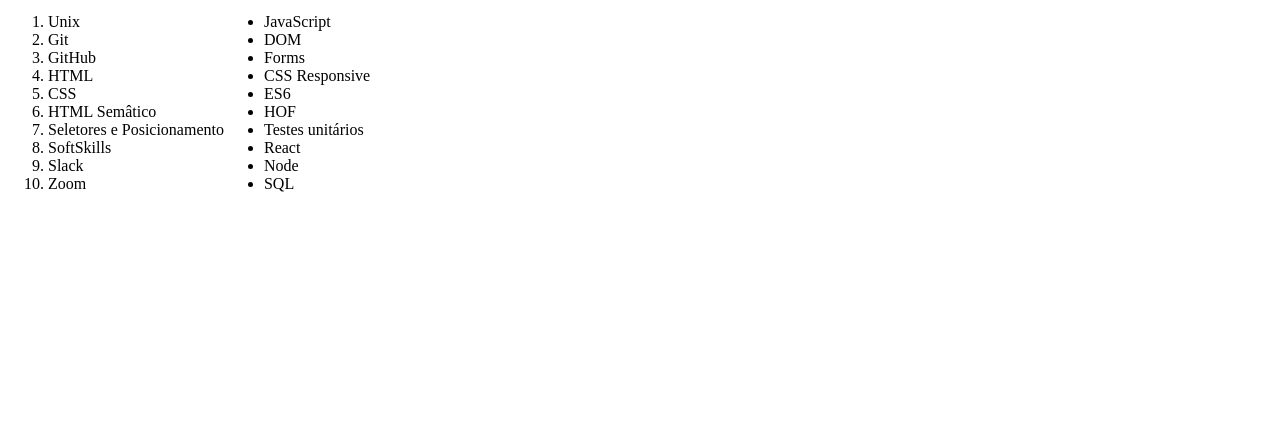
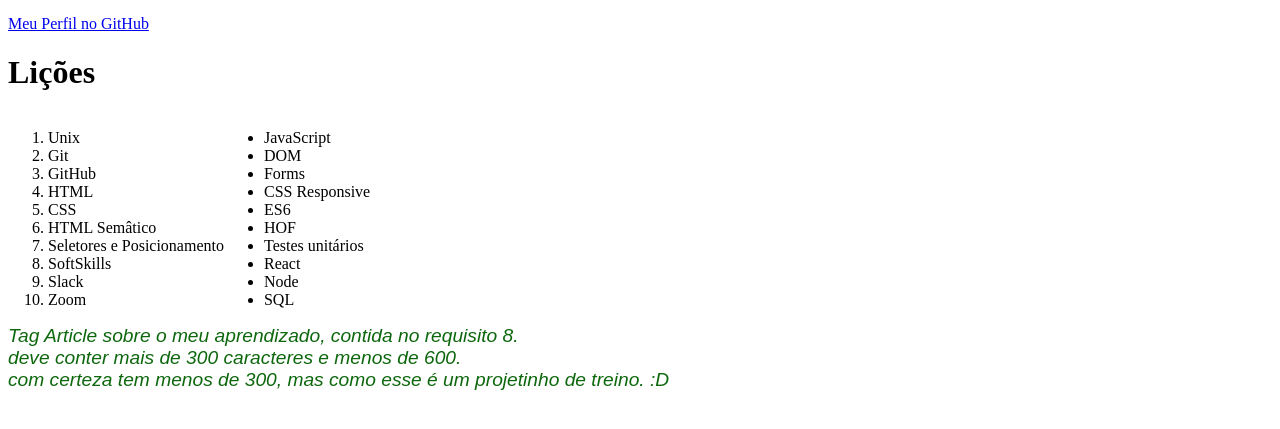
Before and after one commit to AlydaLourena/LeassonsLearned, a plain HTML site: page index.html in a window 1280 px wide. Shown: the part 313-742 px from the top of the page. Drawn offline with Linux system fonts and the light colour scheme.

Commit message:
Req. 8 - tag article sobre meu aprendizado

```diff
--- a/index.html
+++ b/index.html
@@ -7,8 +7,12 @@
         <h1 id="titulo"> Lessons Learned</h1>
     </div>
     <img id="minha_foto" src="WhatsApp Image 2023-03-27 at 21.01.41.jpeg" />
+    <br>
+    <br>
+    <a href="https://github.com/AlydaLourena" target="_blank">Meu Perfil no GitHub</a>
 </head>
 <body>
+    <h1>Lições</h1>
     <div id="lista">
     <ol id="licoes_aprendidas">
         <li>Unix</li>
@@ -35,6 +39,13 @@
         <li>SQL</li>
     </ul>
 </div>
+<article>
+    Tag Article sobre o meu aprendizado, contida no requisito 8.
+    <br>
+    deve conter mais de 300 caracteres e menos de 600.
+    <br>
+    com certeza tem menos de 300, mas como esse é um projetinho de treino. :D
+</article>
 </body>
 <footer id="rodape"></footer>
 </html>
--- a/style.css
+++ b/style.css
@@ -16,3 +16,10 @@
 #lista{
     display: flex;
 }
+
+article{
+    font-size: larger;
+    font-family: Arial, Helvetica, sans-serif;
+    font-style: italic;
+    color: rgb(13, 103, 13);
+}
```
